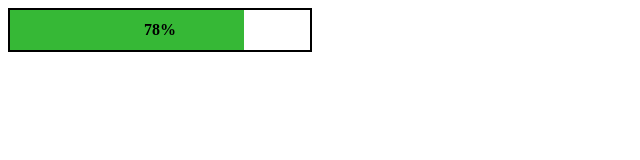
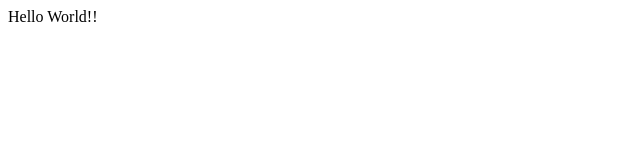
Before and after one commit to Basir-Mohammadi/Hello-Practice, a plain HTML site: page index.html in a window 1280 px wide. Shown: the whole page, without its empty margins (0-640 px from the left). Drawn offline with Linux system fonts and the light colour scheme.

Commit message:
Dataset Add and remove data

```diff
--- a/index.html
+++ b/index.html
@@ -9,9 +9,8 @@
 </head>
 <body>
 
-    <div class="progress-bar">
-        <div class="progress-value">65%</div>
-        <div class="progress-fill"></div>
+    <div id="myDiv" data-name="basir" data-age="20">
+        Hello World!!
     </div>
 
     <script src="index.js"></script>
--- a/index.js
+++ b/index.js
@@ -1,29 +1,8 @@
-class progressBar {
-    constructor(element, initialValue = 0) {
-        this.elementValue = element.querySelector('.progress-value');
-        this.elementfill = element.querySelector('.progress-fill');
 
-        this.setValue(initialValue);
-    }
+const myDiv = document.getElementById('myDiv');
 
-    setValue(newValue) {
-        if(newValue<0){
-            newValue=0;
-        }
-        if(newValue>100){
-            newValue=100;
-        }
-        this.value = newValue;
+myDiv.dataset.name='ahmad';
+myDiv.dataset.age='21'
 
-        this.updateValue();
-    }
-
-    updateValue() {
-        const percentage = this.value +'%';
-        this.elementfill.style.width= percentage;
-        this.elementValue.textContent = percentage;
-    }
-
-}
-
-const pb1 = new progressBar (document.querySelector('.progress-bar'), 78);
+myDiv.removeAttribute('data-name');
+console.log(myDiv.dataset);
```
